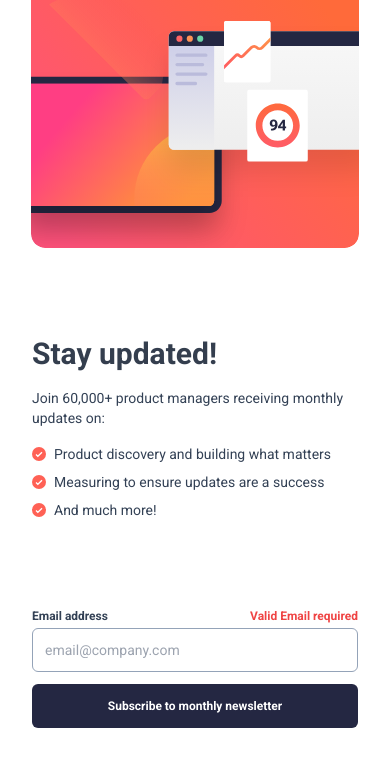
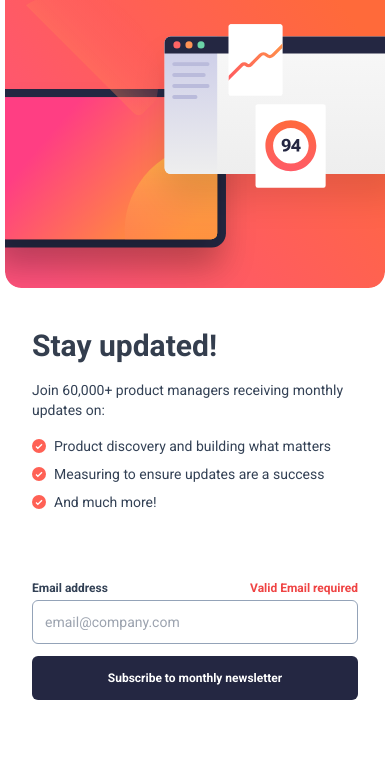
Before and after one commit to w3Scribe/F, a Next.js app: page / in a window 390 px wide. Shown: the top 766 px of the page. Built offline with nearby package versions, Linux system fonts and the light colour scheme.

Commit message:
added info.

```diff
--- a/src/app/page.tsx
+++ b/src/app/page.tsx
@@ -10,10 +10,10 @@ export default function Home(): JSX.Element {
     <section className="w-screen min-h-svh sm:min-h-screen bg-charcoal-grey sm:flex sm:justify-center sm:items-center">
       <motion.main
         layout
-        className="bg-white h-screen w-full sm:h-[370px] sm:w-[550px] sm:p-5 sm:rounded-xl sm:shadow-md flex flex-col-reverse sm:flex-row justify-end sm:justify-start gap-4"
+        className="bg-white h-screen w-full sm:h-[370px] sm:w-[550px] sm:p-5 sm:rounded-xl sm:shadow-md flex flex-col-reverse sm:flex-row justify-end sm:justify-start sm:gap-4 gap-2"
       >
         {/* Left_Botton_Side */}
-        <div className="my-10 sm:my-0">
+        <div>
           {/* info */}
           <div className="flex flex-col gap-4 p-8 sm:p-0">
             <h3 className="text-3xl text-slate-800/90 font-bold">
@@ -29,7 +29,7 @@ export default function Home(): JSX.Element {
             </div>
           </div>
           {/* form */}
-          <div className="my-5 sm:pr-4 sm:pt-0 sm:pl-0 p-8">
+          <div className="my-0 sm:my-5 sm:pr-4 sm:pt-0 sm:pl-0 p-8">
             <span className="flex justify-between items-center py-1 text-xs font-semibold">
               <label htmlFor="email" className="text-slate-700">
                 Email address
```
